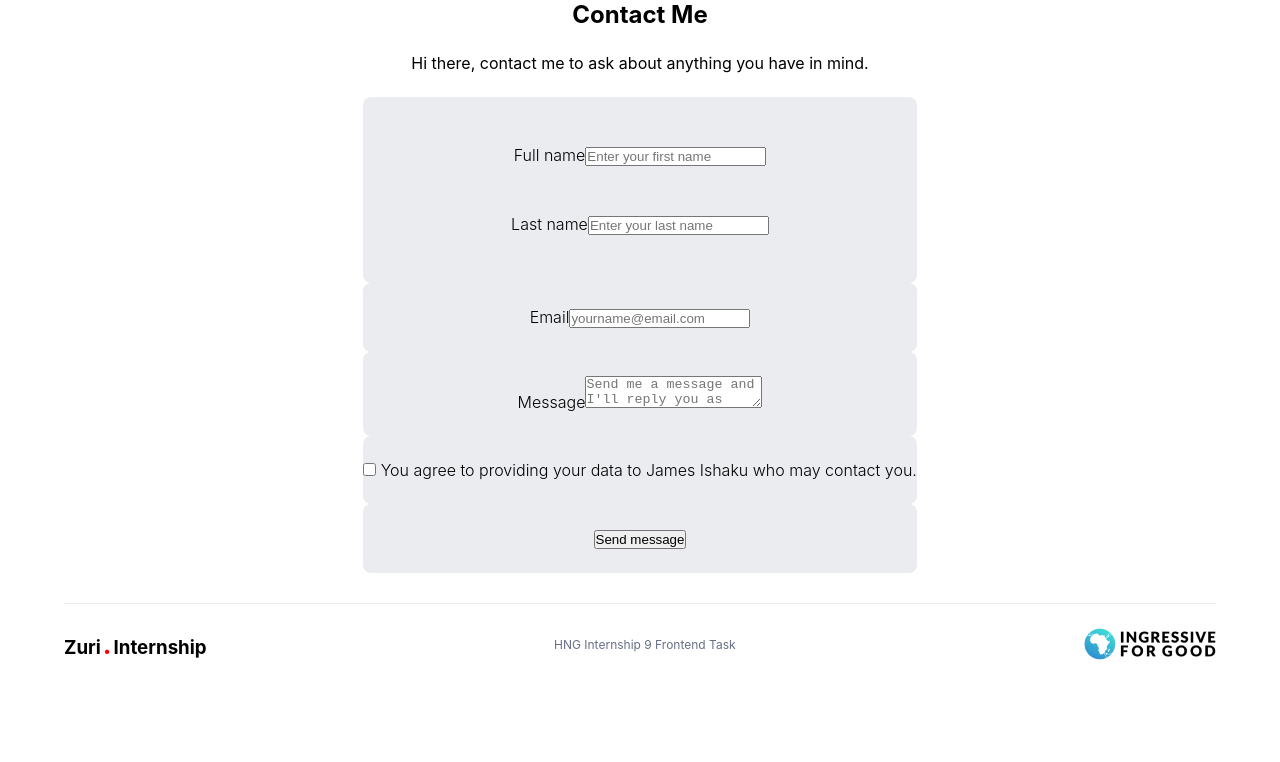
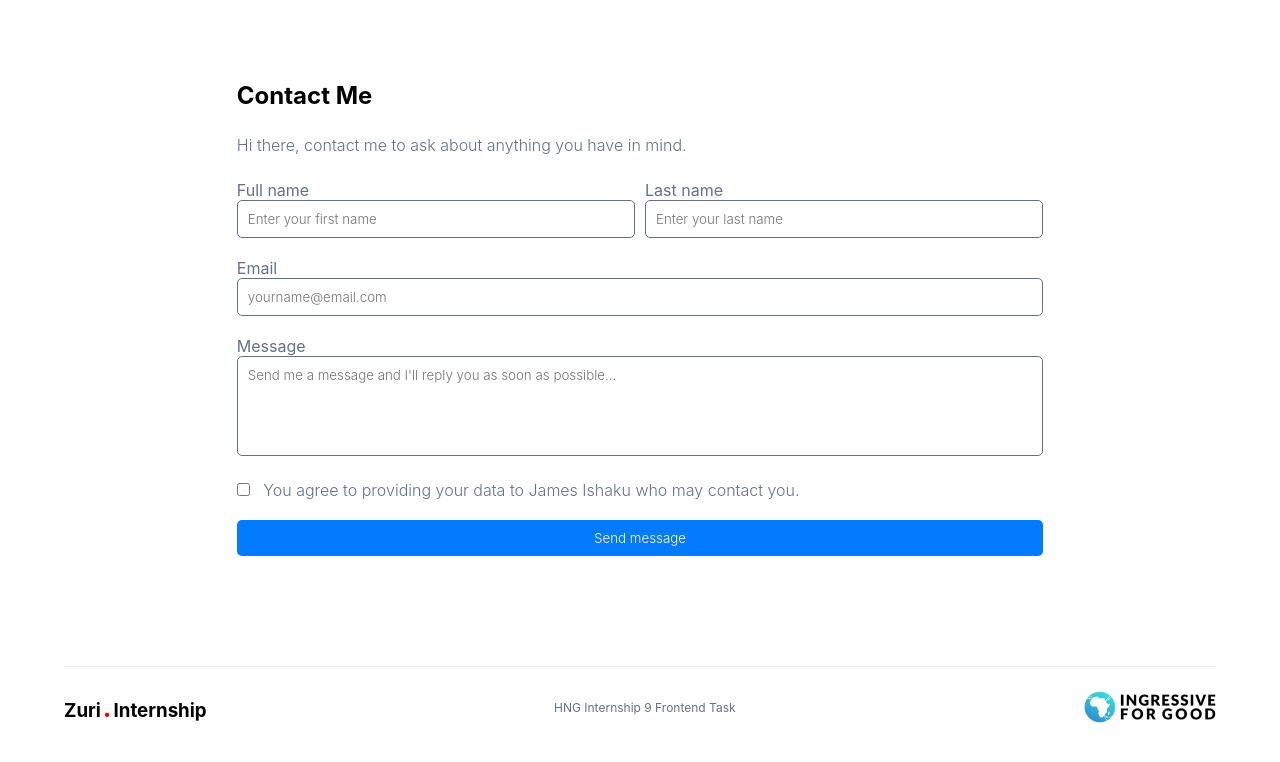
Before and after one commit to Jamesishaku/HNGi-stage1, a React (Create React App) app: page /contact in a window 1280 px wide. Shown: the top 762 px of the page. Built offline with nearby package versions, Linux system fonts and the light colour scheme.

Commit message:
Styled contact component

```diff
--- a/src/App.css
+++ b/src/App.css
@@ -5,9 +5,6 @@
   padding:0;
   margin:0;
   box-sizing: border-box;
-}
-
-body{
   font-family: 'Inter', 'Poppins', sans-serif;
 }
 
@@ -41,7 +38,7 @@ main {
   padding: 0 3%;
 }
 
-main div{
+main .link_container{
   padding: 24px 0;
   width: 100%;
   font-weight: 300;
@@ -61,6 +58,75 @@ main a{
   gap: 24px;
   padding: 24px 0;
 }
+
+/* CONTACT PAGE */
+.contact_page{
+  display: flex;
+  flex-direction: column;
+  row-gap: 10px;
+  padding: 7% 15%;
+  text-align: left;
+  align-items: flex-start;
+}
+
+.contact_page p{
+  margin: 15px 0;
+}
+
+.contact_page p, .contact_page .agreement{
+  color: #667085;
+  font-weight: 300;
+}
+
+.contact_page label{
+  color: #667085;
+}
+
+form{
+  width: 100%;
+  display: flex;
+  flex-direction: column;
+  row-gap: 20px;
+}
+
+.contact_page .multiple{
+  display: flex;
+}
+
+.contact_page .multiple .input-group{
+  width: 100%;
+}
+
+.contact_page input[type=text],
+.contact_page input[type=email],
+.contact_page input[type=submit],
+textarea{
+  min-width: 100%;
+  padding: 10px;
+  font-weight: 300;
+  color: #667085;
+  border-radius: 5px;
+  outline: none;
+  border: 1px solid #667085;
+}
+
+.contact_page textarea{
+  height: 100px;
+  resize: none;
+}
+
+.contact_page input[type=submit]{
+  background-color: #037BFE;
+  color: #fff;
+  border: none;
+  outline: none;
+}
+
+.contact_page .multiple{
+  display: flex;
+  column-gap: 10px;
+}
+
 
 /* FOOTER */
 footer{
--- a/src/components/Contact.js
+++ b/src/components/Contact.js
@@ -1,10 +1,10 @@
 export default function Contact() {
     return (
-        <main>
+        <main className="contact_page">
             <h2>Contact Me</h2>
             <p>Hi there, contact me to ask about anything you have in mind.</p>
             <form>
-                <div className="form-group">
+                <div className="form-group multiple">
                     <div className="input-group">
                         <label htmlFor="first_name">Full name</label>
                         <input type="text" placeholder="Enter your first name" id="first_name"/>
@@ -23,7 +23,7 @@ export default function Contact() {
                     <textarea placeholder="Send me a message and I'll reply you as soon as possible... " id="message"></textarea>
                 </div>
                 <div className="form-group">
-                   <input type="checkbox" id="agreement"/> <label htmlFor="agreement">You agree to providing your data to James Ishaku who may contact you.</label>
+                   <input type="checkbox" id="agreement"/> <label htmlFor="agreement" className="agreement"> &nbsp; You agree to providing your data to James Ishaku who may contact you.</label>
                 </div>
                 <div className="form-group">
                     <input type="submit" value="Send message" id="btn_submit"/>
--- a/src/components/Home.js
+++ b/src/components/Home.js
@@ -5,12 +5,12 @@ export default function Home() {
         <>
             <Header/>
             <main>
-            <div><a href="https://twitter.com/js_nerd">Twitter Link</a></div>
-            <div><a href="https://books.zuri.team" id="books">Zuri Books</a></div>
-            <div><a href="https://books.zuri.team/python-for-beginners?ref_id=js_nerd" id="book__python">Python Book</a></div>
-            <div><a href="https://background.zuri.team" id="pitch">Background Check for Coders</a></div>
-            <div><a href="https://books.zuri.team/design-rules" id="book__design">Design Books</a></div>
-            <div><Link to="/contact" id="contact">Contact Me</Link></div>
+            <div className='link_container'><a href="https://twitter.com/js_nerd">Twitter Link</a></div>
+            <div className='link_container'><a href="https://books.zuri.team" id="books">Zuri Books</a></div>
+            <div className='link_container'><a href="https://books.zuri.team/python-for-beginners?ref_id=js_nerd" id="book__python">Python Book</a></div>
+            <div className='link_container'><a href="https://background.zuri.team" id="pitch">Background Check for Coders</a></div>
+            <div className='link_container'><a href="https://books.zuri.team/design-rules" id="book__design">Design Books</a></div>
+            <div className='link_container'><Link to="/contact" id="contact">Contact Me</Link></div>
             </main>
             <section className="social-section">
             <img src={require("../images/slack.png")} alt="slack icon"/>
```
